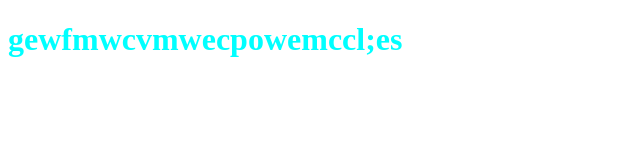
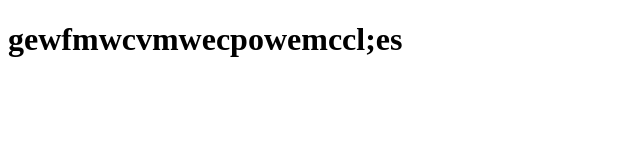
Before and after one commit to faresprog/finalproject, a plain HTML site: page index.html in a window 1280 px wide. Shown: the whole page, without its empty margins (0-640 px from the left). Drawn offline with Linux system fonts and the light colour scheme.

Commit message:
modification

```diff
--- a/index.html
+++ b/index.html
@@ -4,7 +4,7 @@
 
 
     </head>
-<body style=" color: aqua">
+<body style="color: black" >
 
 
 <h1>gewfmwcvmwecpowemccl;es</h1>
```
